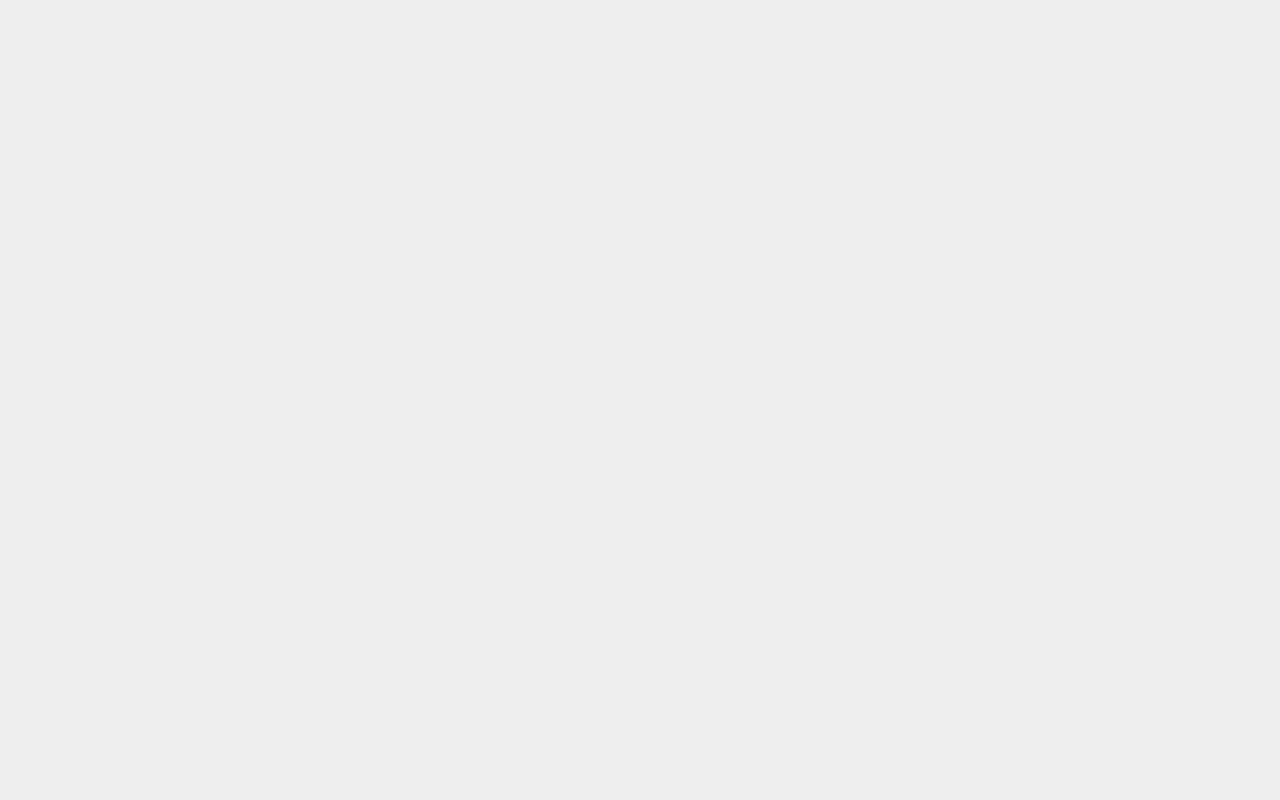
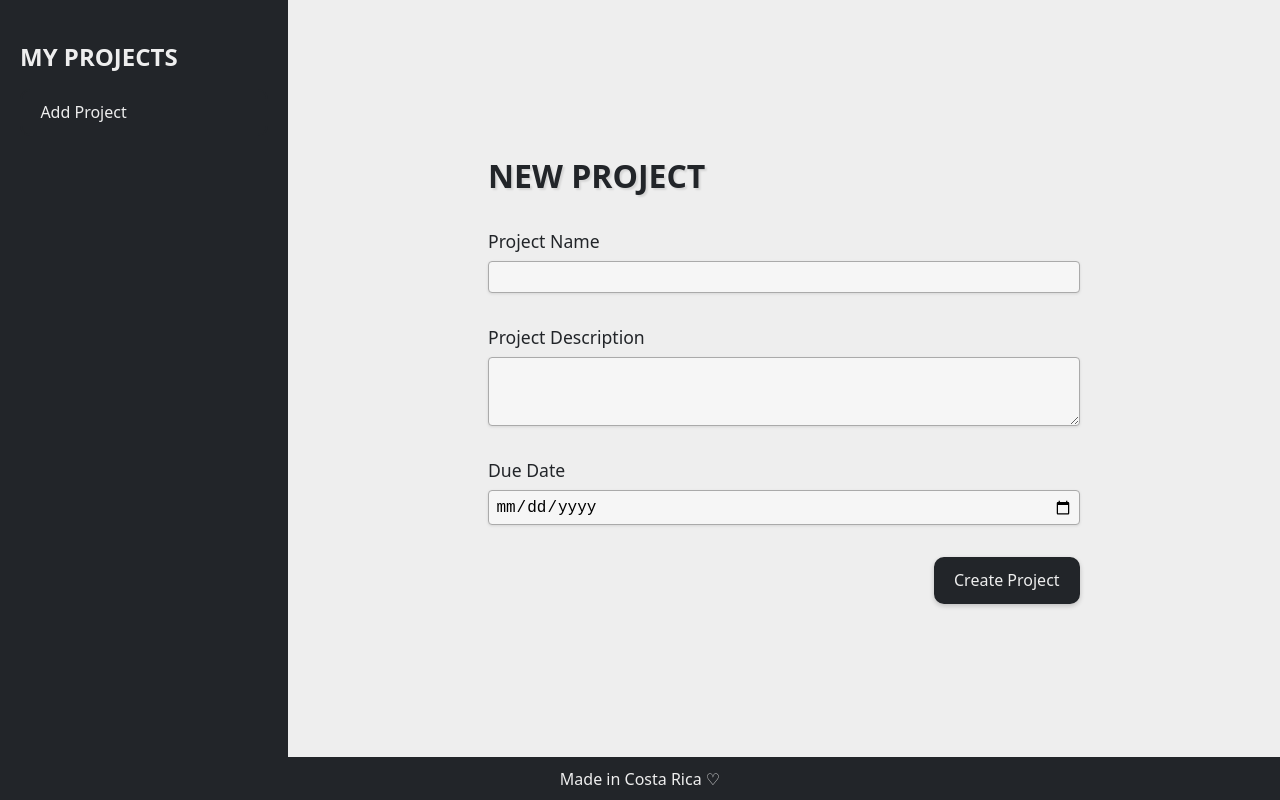
Before and after one commit to marivalerio104/project-management, a React (Vite) app: page /project-management/project/new in a window 1280 px wide. Before the commit this address had no page. Built offline with nearby package versions, Linux system fonts and the light colour scheme.

Commit message:
Add base path to URL's

```diff
--- a/package.json
+++ b/package.json
@@ -2,7 +2,7 @@
   "name": "project-management",
   "homepage": "https://marivalerio104.github.io/project-management/",
   "private": true,
-  "version": "0.0.0",
+  "version": "1.0.0",
   "type": "module",
   "scripts": {
     "dev": "vite",
--- a/src/App.jsx
+++ b/src/App.jsx
@@ -20,13 +20,15 @@ export default function App() {
   }, [projects]);
 
   return <>
-    <ToastContainer toastClassName="custom-toast" draggable theme="dark"/>
+    <ToastContainer toastClassName="custom-toast" draggable theme="dark" />
     <BrowserRouter>
       <Routes>
         <Route element={<Layout projects={projects} />}>
-          <Route path="/" element={<Home />} />
-          <Route path="/project/new" element={<NewProject setProjects={setProjects} />} />
-          <Route path="/project/:id" element={<Project projects={projects} setProjects={setProjects} />} />
+          <Route path="/project-management" element={<Home />} />
+          <Route path="/project-management/project/new"
+            element={<NewProject setProjects={setProjects} />} />
+          <Route path="/project-management/project/:id"
+            element={<Project projects={projects} setProjects={setProjects} />} />
         </Route>
       </Routes>
     </BrowserRouter>
--- a/src/components/Sidebar/Sidebar.jsx
+++ b/src/components/Sidebar/Sidebar.jsx
@@ -5,9 +5,9 @@ import { NavLink } from 'react-router-dom';
 export default function Sidebar({ projects }) {
   return <nav>
     <h2>MY PROJECTS</h2>
-    <Button to="/project/new">Add Project</Button>
+    <Button to="/project-management/project/new">Add Project</Button>
     {projects.map(project => (
-      <NavLink key={project.id} to={`/project/${project.id}`}>
+      <NavLink key={project.id} to={`/project-management/project/${project.id}`}>
         {project.name}
       </NavLink>
     ))}
--- a/src/pages/Home/Home.jsx
+++ b/src/pages/Home/Home.jsx
@@ -7,6 +7,6 @@ export default function Home() {
     <img src={logo} alt="Project Management Logo" />
     <h2>No Project Selected</h2>
     <p>Select a project or get started with a new one.</p>
-    <Button to="/project/new">Create Project</Button>
+    <Button to="/project-management/project/new">Create Project</Button>
   </div>
 }
--- a/src/pages/NewProject/NewProject.jsx
+++ b/src/pages/NewProject/NewProject.jsx
@@ -25,7 +25,7 @@ export default function NewProject({ setProjects }) {
     toast.success("Project created successfully!");
     const newProjectId = uuidv4();
     setProjects(prev => [...prev, { ...newProject, id: newProjectId }]);
-    navigate(`/project/${newProjectId}`);
+    navigate(`/project-management/project/${newProjectId}`);
   }
 
   return <form id="new-project" onSubmit={handleSubmit}>
--- a/src/pages/Project/Project.jsx
+++ b/src/pages/Project/Project.jsx
@@ -9,7 +9,7 @@ import { toast } from 'react-toastify';
 export default function Project({ projects, setProjects }) {
   const { id } = useParams();
   const project = projects.find(p => p.id === id);
-  if (!project) return <Navigate to="/" replace />;
+  if (!project) return <Navigate to="/project-management" replace />;
   const { name, description, dueDate, tasks } = project;
   const formattedDate = new Date(dueDate).toLocaleDateString(undefined,
     {year: "numeric", month: "short", day: "numeric"});
@@ -19,7 +19,7 @@ export default function Project({ projects, setProjects }) {
   function handleDeleteProject() {
     setProjects(prev => prev.filter(p => p.id !== id));
     toast.success("Project deleted successfully.");
-    navigate("/");
+    navigate("/project-management");
   }
 
   return <>
```
